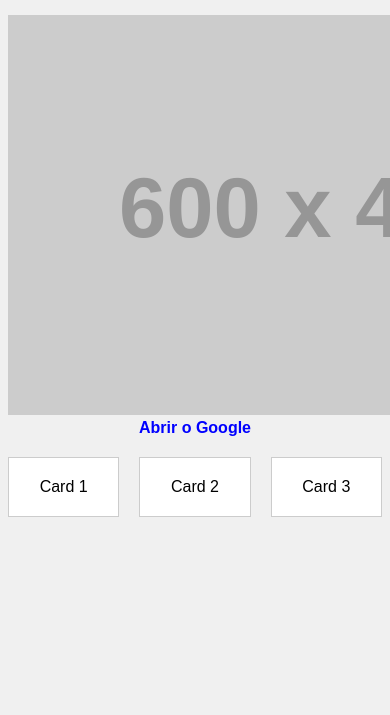
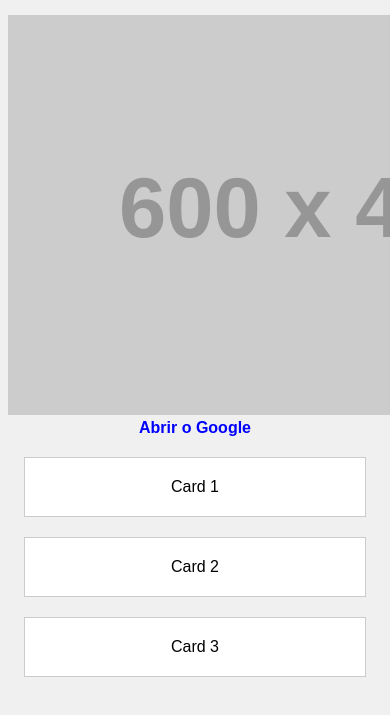
Before and after one commit to beatrizpmaia/css-fs25, a plain HTML site: page index.html in a window 390 px wide. Shown: the part 125-840 px from the top of the page. Drawn offline with Linux system fonts and the light colour scheme.

Commit message:
Aplicando Media Query

```diff
--- a/style.css
+++ b/style.css
@@ -42,3 +42,16 @@ a:hover {
     text-align: center; /*Centralização*/
     box-shadow: 2px 2px 10px rgba(0,0,0,0); /*Sombra*/
 }
+
+/*Media Query*/
+@media(max-width: 600px) {
+    .container {
+        flex-direction: column;
+        align-items: center;
+
+    }
+
+    #card {
+        width: 80%;
+    }
+}
```
